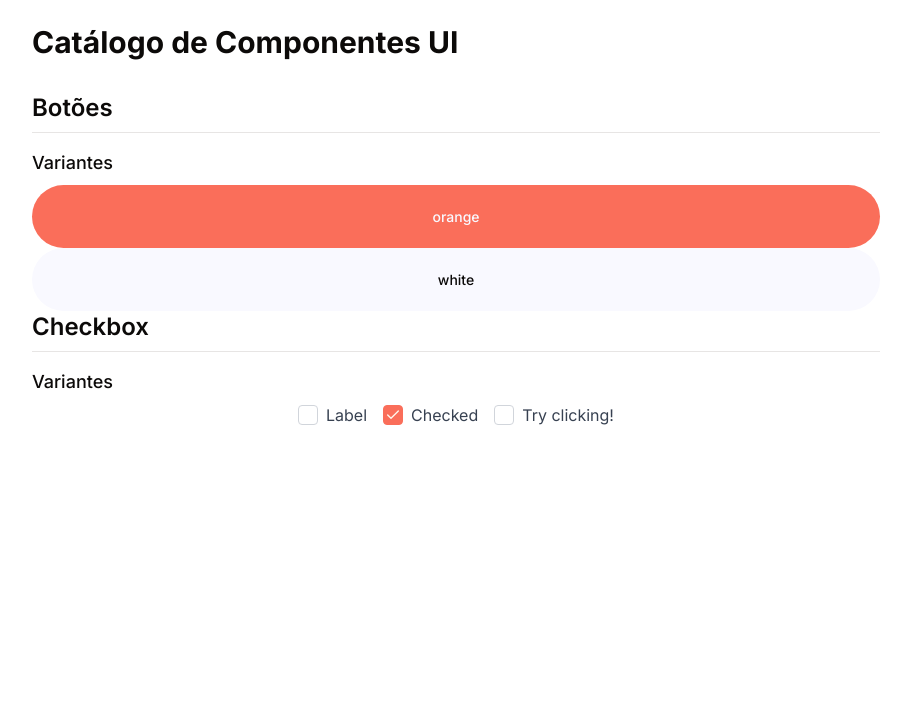
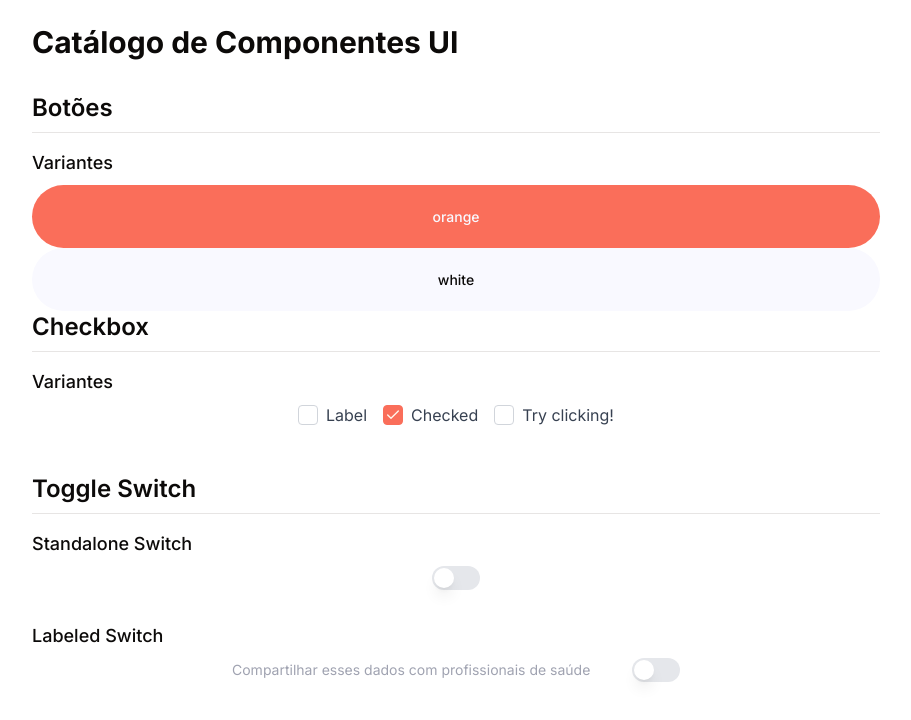
Before and after one commit to datasci4citizens/app-saude, a React app: page /components in a window 1280 px wide. Shown: the top 720 px of the page, without its empty margins (184-1095 px from the left). Built offline with nearby package versions, Linux system fonts and the light colour scheme; the HTML template or start-up script is replaced by a standard one.

Commit message:
Adding the switch and labeled switch

```diff
--- /dev/null
+++ b/src/components/ui/labeled-switch.tsx
@@ -0,0 +1,29 @@
+import React from 'react';
+import { Switch } from '@/components/ui/switch';
+
+interface LabeledSwitchProps {
+  label: string;
+  checked: boolean;
+  onCheckedChange?: (checked: boolean) => void;
+  id?: string;
+}
+
+export function LabeledSwitch({
+  label,
+  checked,
+  onCheckedChange,
+  id = "switch"
+}: LabeledSwitchProps) {
+  return (
+    <div className="flex items-center justify-between">
+      <div className="text-[#A0A3B1] text-sm font-normal">
+        {label}
+      </div>
+      <Switch
+        id={id}
+        checked={checked}
+        onCheckedChange={onCheckedChange}
+      />
+    </div>
+  );
+}
--- a/src/components/ui/switch.tsx
+++ b/src/components/ui/switch.tsx
@@ -1,30 +1,27 @@
-import { cn } from '@/lib/utils';
-import * as SwitchPrimitives from '@radix-ui/react-switch';
-import {
-	type ComponentPropsWithoutRef,
-	type ElementRef,
-	forwardRef,
-} from 'react';
+import * as React from "react";
+import * as SwitchPrimitives from "@radix-ui/react-switch";
+import { cn } from "@/lib/utils";
 
-const Switch = forwardRef<
-	ElementRef<typeof SwitchPrimitives.Root>,
-	ComponentPropsWithoutRef<typeof SwitchPrimitives.Root>
+const Switch = React.forwardRef<
+  React.ElementRef<typeof SwitchPrimitives.Root>,
+  React.ComponentPropsWithoutRef<typeof SwitchPrimitives.Root>
 >(({ className, ...props }, ref) => (
   <SwitchPrimitives.Root
     className={cn(
-			'peer inline-flex h-6 w-11 shrink-0 cursor-pointer items-center rounded-full border-2 border-transparent transition-colors focus-visible:outline-none focus-visible:ring-2 focus-visible:ring-ring focus-visible:ring-offset-2 focus-visible:ring-offset-background disabled:cursor-not-allowed disabled:opacity-50 data-[state=checked]:bg-primary data-[state=unchecked]:bg-input',
-			className,
+      "peer inline-flex h-6 w-12 shrink-0 cursor-pointer items-center rounded-full border-2 border-transparent transition-colors focus-visible:outline-none focus-visible:ring-2 focus-visible:ring-[#FA6E5A] focus-visible:ring-offset-2 disabled:cursor-not-allowed disabled:opacity-50 data-[state=checked]:bg-[#FA6E5A] data-[state=unchecked]:bg-gray-200",
+      className
     )}
     {...props}
     ref={ref}
   >
     <SwitchPrimitives.Thumb
       className={cn(
-				'pointer-events-none block h-5 w-5 rounded-full bg-background shadow-lg ring-0 transition-transform data-[state=checked]:translate-x-5 data-[state=unchecked]:translate-x-0',
+        "pointer-events-none block h-5 w-5 rounded-full bg-white shadow-lg ring-0 transition-transform data-[state=checked]:translate-x-6 data-[state=unchecked]:translate-x-0"
       )}
     />
   </SwitchPrimitives.Root>
 ));
+
 Switch.displayName = SwitchPrimitives.Root.displayName;
 
 export { Switch };
--- a/src/pages/ComponentCatalog.tsx
+++ b/src/pages/ComponentCatalog.tsx
@@ -1,13 +1,20 @@
 import { Button } from "@/components/ui/button";
 import { RadioCheckbox } from "@/components/ui/radio-checkbox";
+import { Switch } from "@/components/ui/switch";
+import { LabeledSwitch } from "@/components/ui/labeled-switch";
 import { useState } from "react";
 
 export default function ComponentCatalog() {
+  // variables of the checkboxes
   const [checkboxStates, setCheckboxStates] = useState({
     demo1: false,
     demo2: true,
     demo3: false
   });
+
+  // variables of the switches
+  const [toggleState, setToggleState] = useState(false);
+  const [labeledToggleState, setLabeledToggleState] = useState(false);
 
   // Handler to update checkbox state
   const handleCheckboxChange = (id: string, checked: boolean) => {
@@ -18,7 +25,7 @@ export default function ComponentCatalog() {
   };
 
   return (
-    <div className="p-6 max-w-4xl mx-auto">
+    <div className="p-6 max-w-4xl mx-auto mx-auto overflow-y-auto" style={{height: '100vh'}}>
       <h1 className="text-3xl font-bold mb-8">Catálogo de Componentes UI</h1>
 
       {/* Seção de Botões */}
@@ -54,10 +61,31 @@ export default function ComponentCatalog() {
            onCheckedChange={(checked) => handleCheckboxChange('demo3', checked)}
            />
         </div>
-
-
       </section>
 
+      {/* Seção de Switch */}
+      <section className="mb-12">
+  <h2 className="text-2xl font-semibold mb-4 border-b pb-2">Toggle Switch</h2>
+
+  <h3 className="text-lg font-medium mt-4 mb-2">Standalone Switch</h3>
+  <div className='flex justify-center mb-8'>
+    <Switch
+      checked={toggleState}
+      onCheckedChange={setToggleState}
+    />
+  </div>
+
+  <h3 className="text-lg font-medium mt-4 mb-2">Labeled Switch</h3>
+  <div className='flex justify-center mb-4'>
+    <div className='w-full max-w-md'>
+      <LabeledSwitch
+        label="Compartilhar esses dados com profissionais de saúde"
+        checked={labeledToggleState}
+        onCheckedChange={setLabeledToggleState}
+      />
+    </div>
+  </div>
+</section>
 
       {/* Adicione mais seções para outros componentes aqui */}
     </div>
```
Lines whose indentation alone changed are shown as unchanged.
